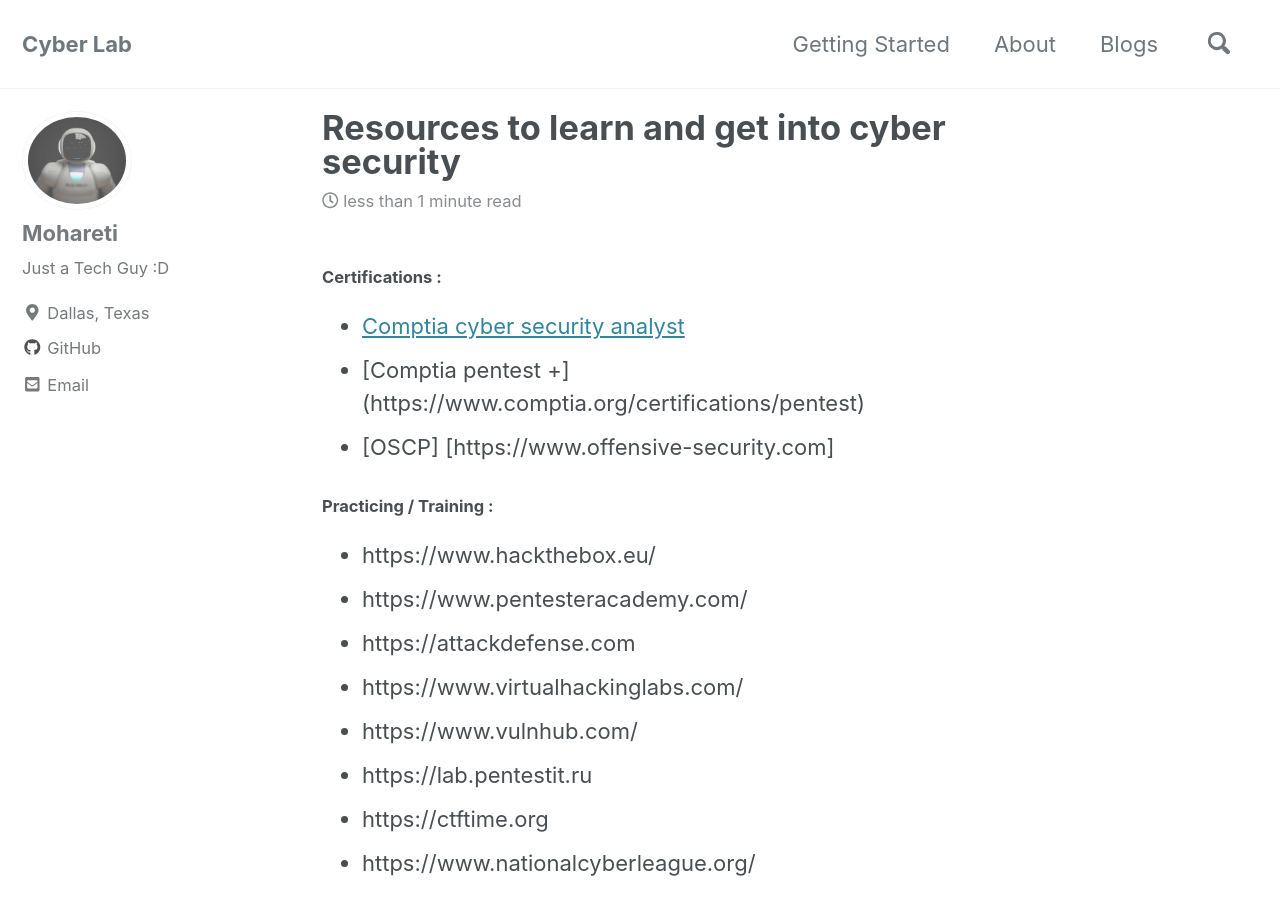
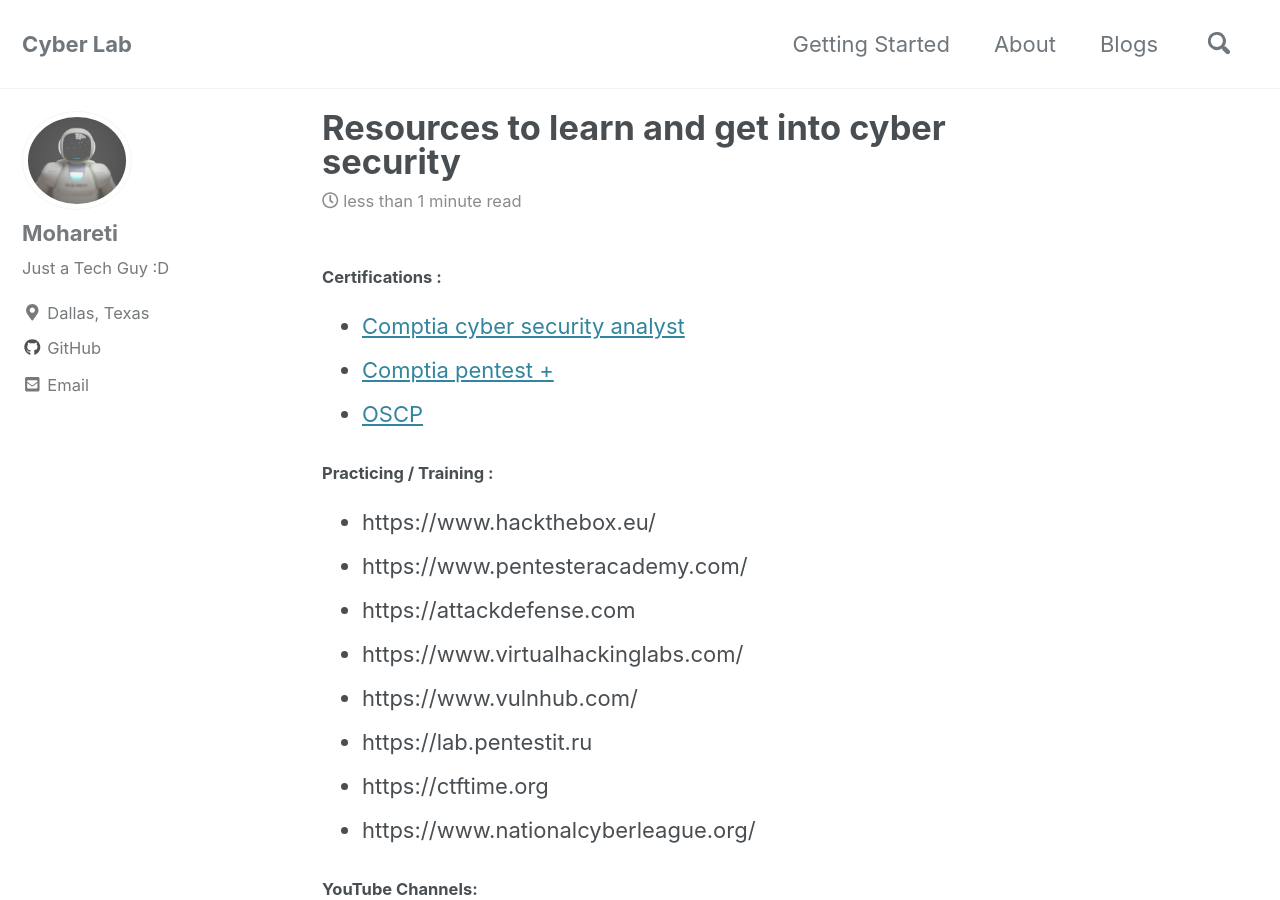
Before and after one commit to mohareti/cyberlab, a Jekyll site: the page built from _posts/2019-10-28-Resources to learn and get into Cyber Security.md, in a window 1280 px wide and 900 px high. Built offline with Jekyll 4.4.1, drawn with Linux system fonts in a browser that asks for light colours; cached includes are drawn as plain includes; nearby versions of some CDN libraries.

Commit message:
Update 2019-10-28-Resources to learn and get into Cyber Security.md

```diff
--- a/_posts/2019-10-28-Resources to learn and get into Cyber Security.md
+++ b/_posts/2019-10-28-Resources to learn and get into Cyber Security.md
@@ -1,7 +1,7 @@
 #### Certifications :
 -	[Comptia cyber security analyst](https://www.comptia.org/certifications/cybersecurity-analyst)
--	[Comptia pentest +] (https://www.comptia.org/certifications/pentest)
--	[OSCP] [https://www.offensive-security.com]
+-	[Comptia pentest +](https://www.comptia.org/certifications/pentest)
+-	[OSCP](https://www.offensive-security.com)
 
 #### Practicing / Training :
 -	https://www.hackthebox.eu/
```
